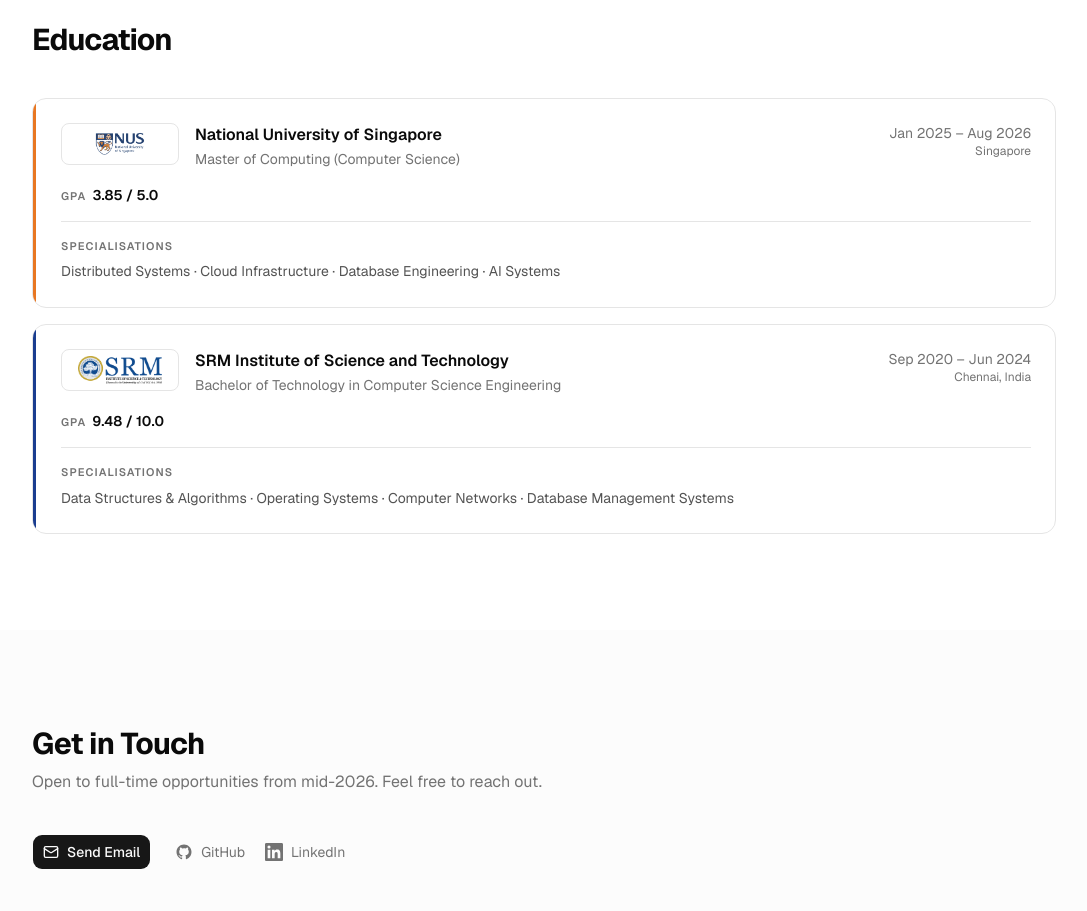
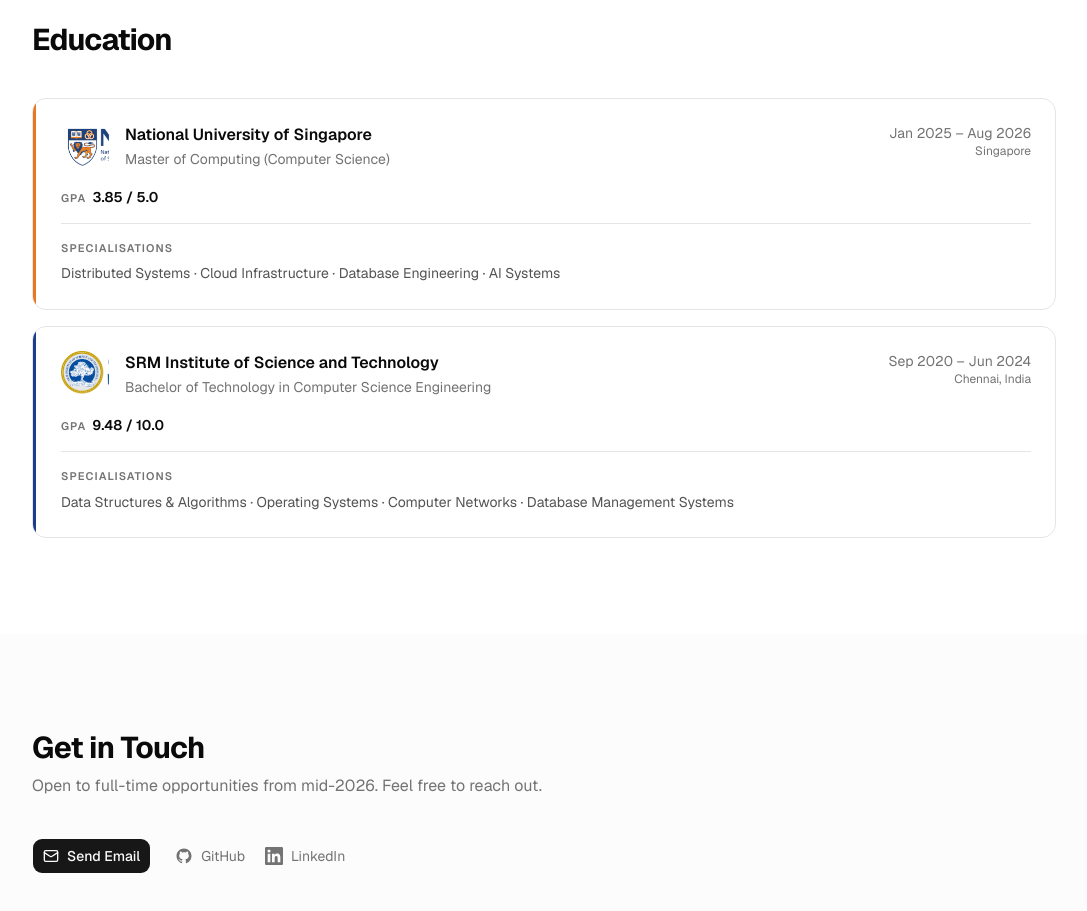
Before and after one commit to wendemsky/portfolio, a Next.js app: page / in a window 1280 px wide. Shown: the part 3520-4431 px from the top of the page, without its empty margins (96-1183 px from the left). Built offline with nearby package versions, Linux system fonts and the light colour scheme.

Commit message:
style(education): remove white bg container, even logo crops via object-cover

```diff
--- a/src/components/ui/EducationCard.tsx
+++ b/src/components/ui/EducationCard.tsx
@@ -15,22 +15,20 @@ export function EducationCard({ entry }: EducationCardProps) {
       <div className="p-6 pl-7">
         <div className="flex flex-col sm:flex-row sm:items-start sm:justify-between gap-3">
           <div className="flex items-start gap-4">
-            <div className="flex-shrink-0 rounded-md border border-border bg-white px-2.5 py-1.5 dark:bg-white/95">
-              <div className="relative h-7 w-24">
-                <Image
-                  src={entry.logo}
-                  alt={entry.abbreviation}
-                  fill
-                  className="object-contain saturate-[0.8]"
-                />
-              </div>
+            <div className="relative h-12 w-12 flex-shrink-0 overflow-hidden rounded-lg">
+              <Image
+                src={entry.logo}
+                alt={entry.abbreviation}
+                fill
+                className="object-cover object-left mix-blend-multiply dark:mix-blend-normal dark:grayscale dark:invert"
+              />
             </div>
             <div>
               <h3 className="font-semibold text-foreground">{entry.institution}</h3>
               <p className="text-sm text-muted-foreground mt-0.5">{entry.degree}</p>
             </div>
           </div>
-          <div className="sm:text-right flex-shrink-0 pl-[112px] sm:pl-0">
+          <div className="sm:text-right flex-shrink-0 pl-16 sm:pl-0">
             <p className="text-sm text-muted-foreground">{entry.period}</p>
             <p className="text-xs text-muted-foreground">{entry.location}</p>
           </div>
```
